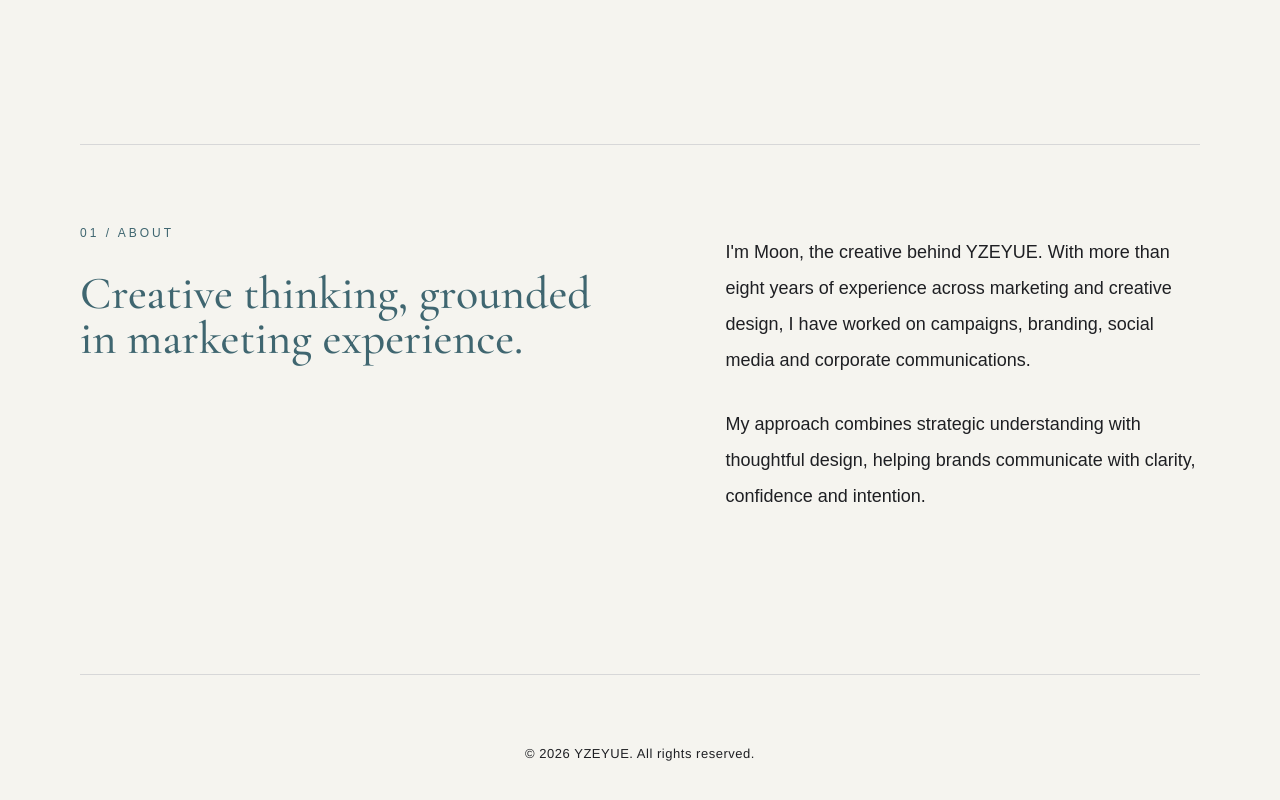
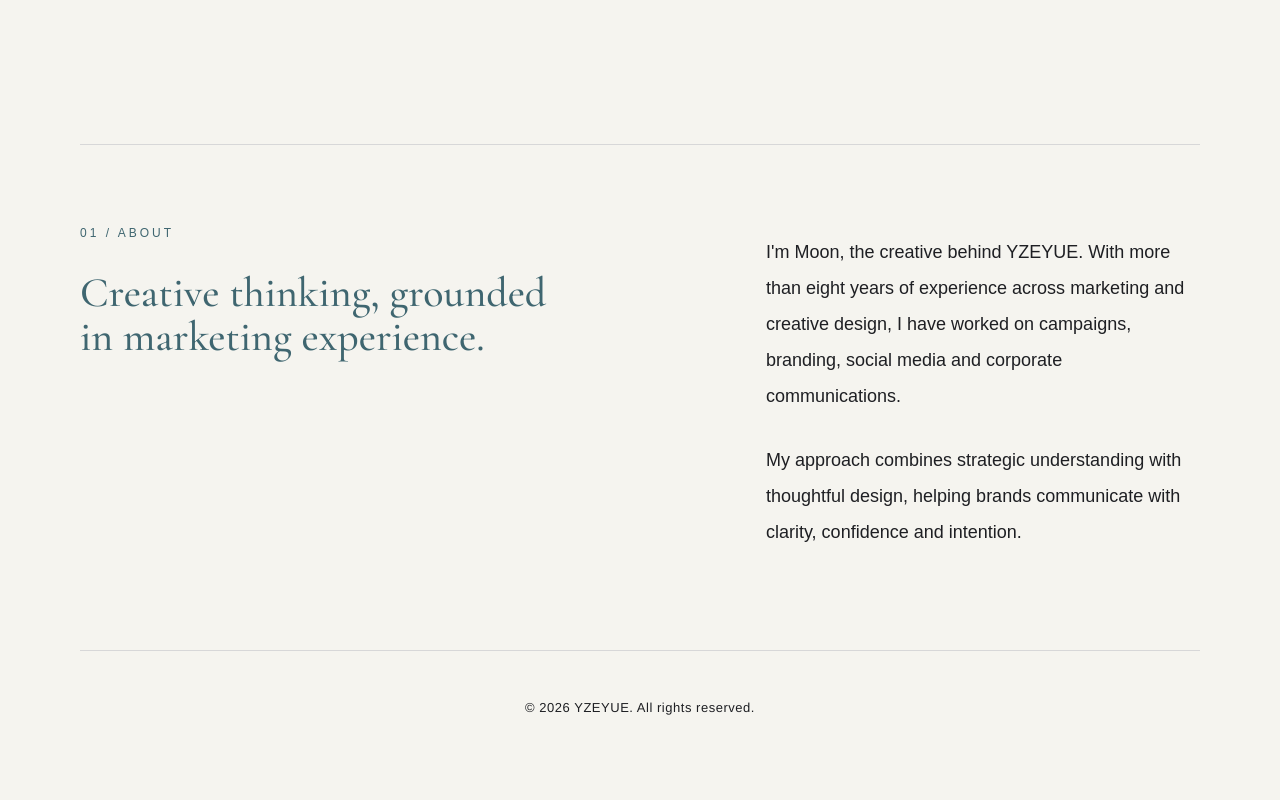
Before and after one commit to moonzeyue/yzeyue-website, a plain HTML site: page index.html in a window 1280 px wide. Shown: the part 767-1567 px from the top of the page. After the commit the page ends 1534 px from the top, so only its background shows below. Drawn offline with nearby package versions, Linux system fonts and the light colour scheme.

Commit message:
Refine About section layout and footer spacing

```diff
--- a/css/style.css
+++ b/css/style.css
@@ -195,7 +195,7 @@ h1 {
   position: relative;
 
   max-width: 1200px;
-  margin: 50px auto 160px;
+  margin: 50px auto 100px;
   padding: 80px 24px 0;
 
   display: grid;
@@ -243,9 +243,9 @@ h1 {
     Georgia,
     serif;
 
-  font-size: clamp(46px, 6vw, 45px);
+  font-size: clamp(36px, 4vw, 42px);
   font-weight: 500;
-  line-height: 0.98;
+  line-height: 1.05;
   text-wrap: balance;
 }
 
@@ -275,7 +275,7 @@ h1 {
     padding-right: 40px;
     padding-left: 40px;
 
-    grid-template-columns: minmax(0, 1.15fr) minmax(360px, 1fr);
+    grid-template-columns: minmax(500px, 1.35fr) 1fr;
     gap: 100px;
     align-items: start;
   }
@@ -497,6 +497,7 @@ h1 {
   }
 }
 
+
 /* ========================================
    FOOTER
 ======================================== */
@@ -506,7 +507,7 @@ h1 {
 
   max-width: 1200px;
   margin: 0 auto;
-  padding: 60px 24px;
+  padding: 40px 24px;
 
   text-align: center;
 }
@@ -530,17 +531,18 @@ h1 {
   letter-spacing: 0.04em;
 }
 
+
+/* Footer Desktop Layout */
+
 @media (min-width: 900px) {
-
   .site-footer {
-    padding: 70px 40px;
+    padding: 48px 40px;
   }
 
   .site-footer::before {
     left: 40px;
     right: 40px;
   }
-
 }
 
 
--- a/index.html
+++ b/index.html
@@ -235,7 +235,7 @@
 
   <!-- JavaScript -->
   <script
-    src="js/main.js"
+    src="js/main.js?v=3"
     defer
   ></script>
 
```
